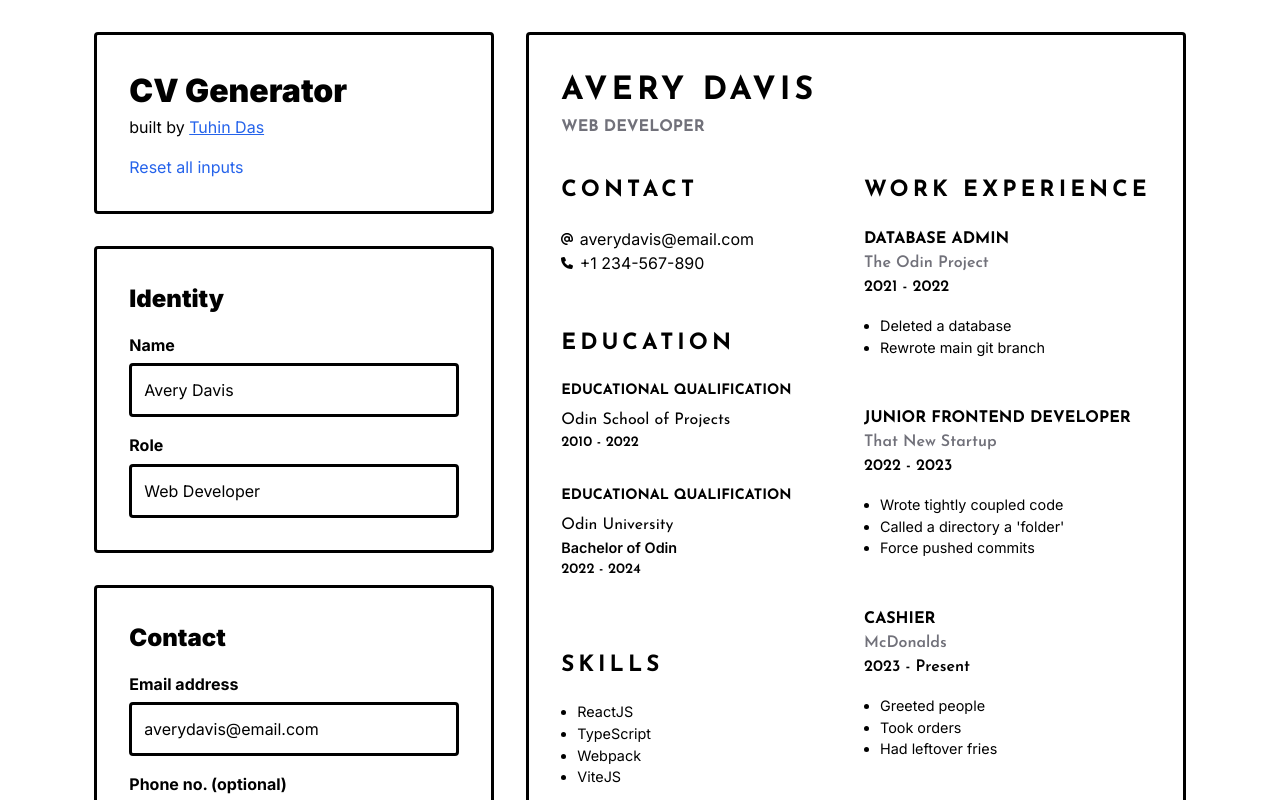
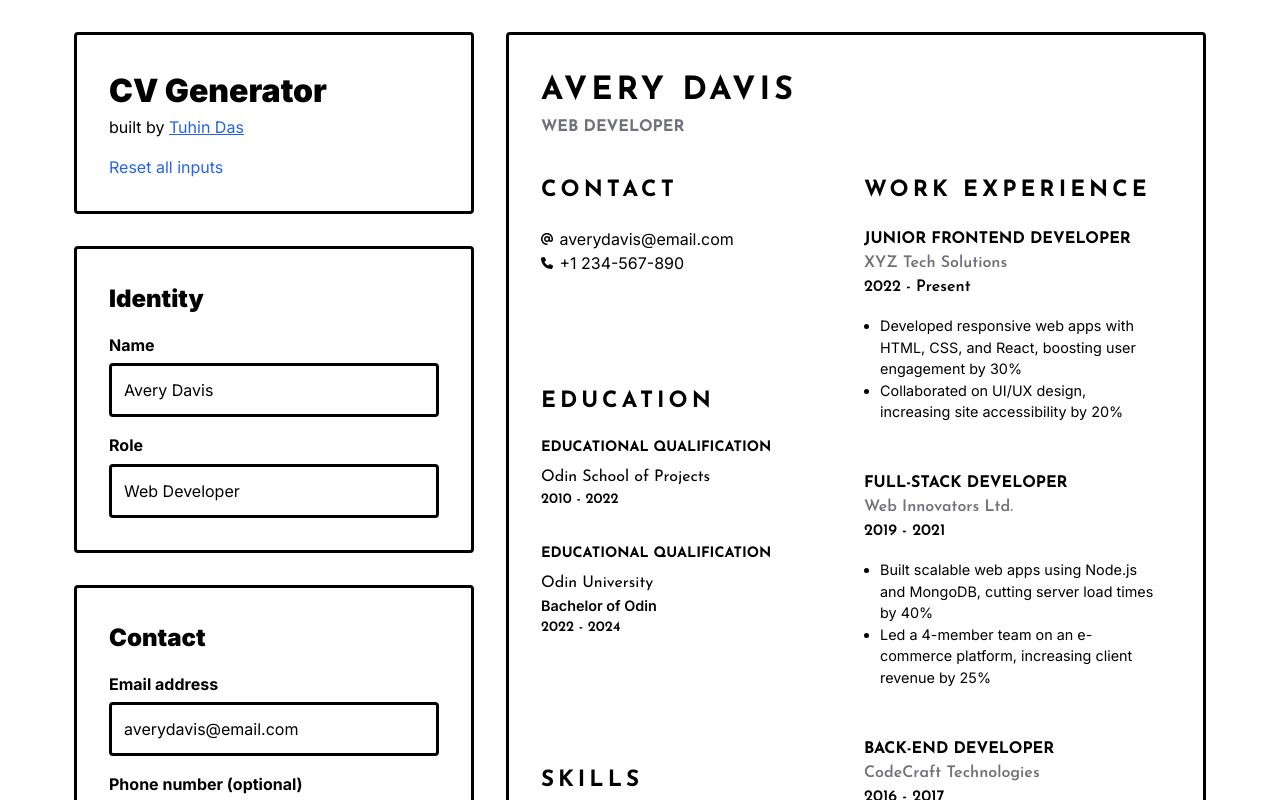
Before and after one commit to tuhindas56/top-cv-application, a React (Vite) app: page / in a window 1280 px wide. Shown: the top 800 px of the page. Built offline with nearby package versions, Linux system fonts and the light colour scheme.

Commit message:
refactor: Improve sample job experience info

```diff
--- a/src/App.tsx
+++ b/src/App.tsx
@@ -30,25 +30,28 @@ function App() {
 
   const initialWorkxp = new Map()
   initialWorkxp.set(uuid(), {
-    workplace: "The Odin Project",
-    role: "Database Admin",
-    durationFrom: "2021-01-01",
-    durationTo: "2022-01-01",
-    responsibilities: "Deleted a database \n Rewrote main git branch",
+    workplace: "XYZ Tech Solutions",
+    role: "Junior Frontend Developer",
+    durationFrom: "2022-01-01",
+    durationTo: "2024-01-01",
+    responsibilities:
+      "Developed responsive web apps with HTML, CSS, and React, boosting user engagement by 30% \n Collaborated on UI/UX design, increasing site accessibility by 20%",
   })
   initialWorkxp.set(uuid(), {
-    workplace: "That New Startup",
-    role: "Junior Frontend Developer",
-    durationFrom: "2022-01-01",
-    durationTo: "2023-01-01",
-    responsibilities: "Wrote tightly coupled code \n Called a directory a 'folder' \n Force pushed commits",
+    workplace: "Web Innovators Ltd.",
+    role: "Full-Stack Developer",
+    durationFrom: "2019-06-01",
+    durationTo: "2021-12-01",
+    responsibilities:
+      "Built scalable web apps using Node.js and MongoDB, cutting server load times by 40% \n Led a 4-member team on an e-commerce platform, increasing client revenue by 25%",
   })
   initialWorkxp.set(uuid(), {
-    workplace: "McDonalds",
-    role: "Cashier",
-    durationFrom: "2023-01-01",
-    durationTo: "2024-01-01",
-    responsibilities: "Greeted people \n Took orders \n Had leftover fries",
+    workplace: "CodeCraft Technologies",
+    role: " Back-End Developer",
+    durationFrom: "2016-01-01",
+    durationTo: "2017-01-01",
+    responsibilities:
+      "Developed RESTful APIs with Python/Django, enabling smooth front-end integration \n Optimized database queries, improving response times by 35%",
   })
 
   const [identity, setIdentity] = useState(initialIdentity)
--- a/src/components/Forms.tsx
+++ b/src/components/Forms.tsx
@@ -120,7 +120,7 @@ const ContactForm = ({ contact: { contact, setContact } }: { contact: FormsProps
       />
 
       <label className="input__label" htmlFor="phone">
-        Phone no. (optional)
+        Phone number (optional)
       </label>
       <input
         className="input__field"
--- a/src/styles/App.css
+++ b/src/styles/App.css
@@ -1,14 +1,14 @@
 :root {
-  --size-bezel: 2rem;
+  --size-bezel: 1rem;
   --size-radius: 4px;
 }
 
 html {
-  font-size: 16px;
+  font-size: 12px;
 }
 
 body {
-  padding-inline: 1em;
+  padding-inline: 0.4em;
 }
 
 .main-container {
@@ -52,14 +52,34 @@ ul {
   margin-block: 0.4rem;
 }
 
-@media (min-width: 1024px) {
+@media (min-width: 400px) {
+  :root {
+    --size-bezel: 2rem;
+  }
+
+  html {
+    font-size: 14px;
+  }
+}
+
+@media (min-width: 600px) {
+  html {
+    font-size: 16px;
+  }
+
+  body {
+    padding-inline: 1em;
+  }
+}
+
+@media (min-width: 1200px) {
   body {
     display: grid;
     place-content: center;
   }
 
   .main-container {
-    grid-template-columns: 400px 1fr;
+    grid-template-columns: 400px 700px;
     column-gap: 2rem;
   }
 }
```
